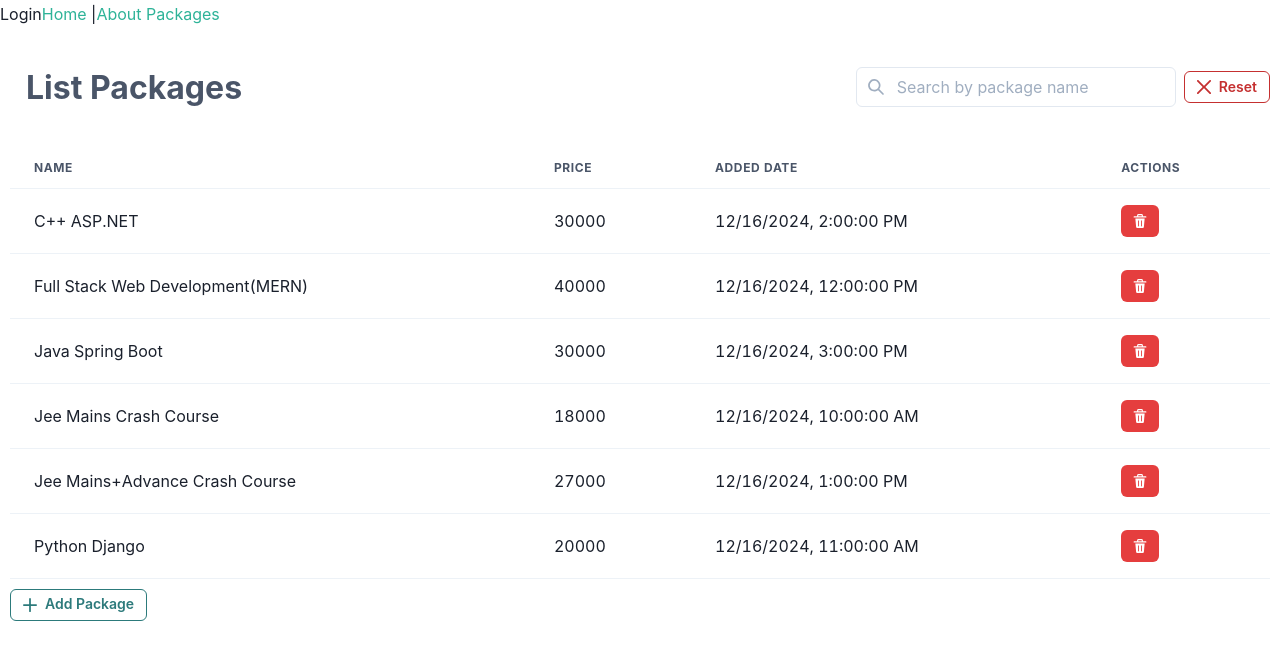
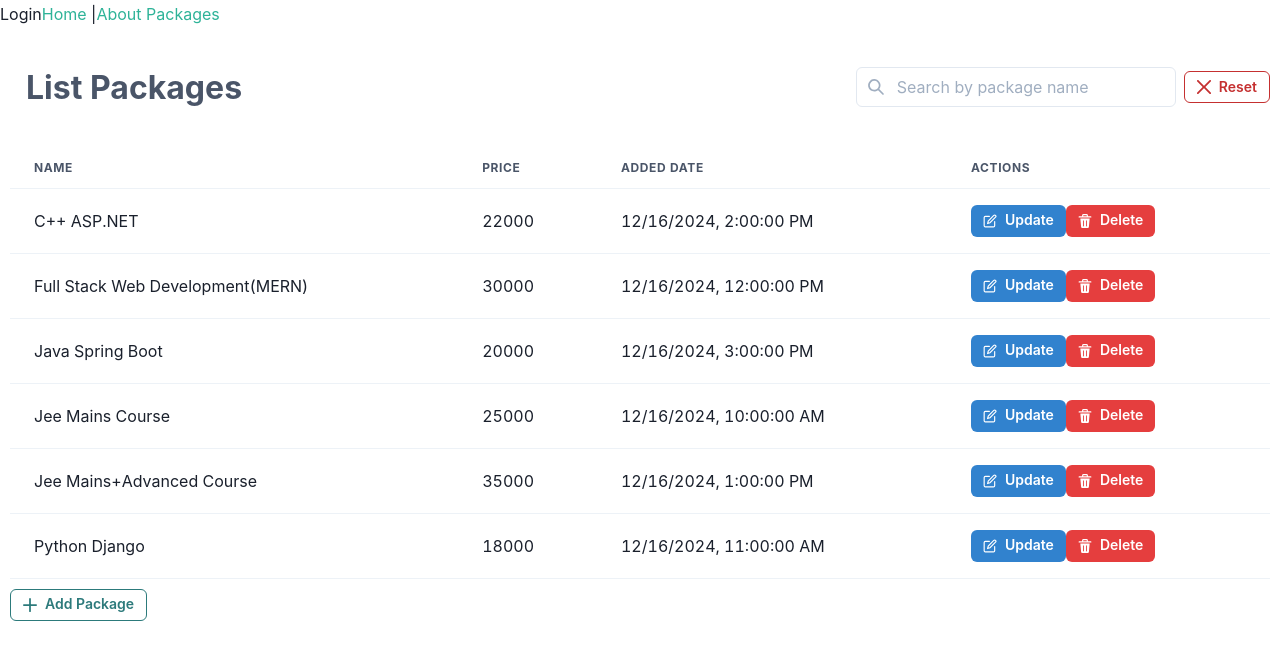
Before and after one commit to AnshulAgrawal999/my-redux-app, a React (Vite) app: page /packages in a window 1280 px wide. Shown: the top 660 px of the page. Built offline with nearby package versions, Linux system fonts and the light colour scheme.

Commit message:
fix update bug

```diff
--- a/src/pages/PackagesList.jsx
+++ b/src/pages/PackagesList.jsx
@@ -1,21 +1,23 @@
-import React, { useState , useEffect } from 'react';
+import React, { useState, useEffect } from 'react';
 import {
     Box, Text, Spacer, HStack, Input, InputGroup, InputLeftElement, Table, Tbody, Tr, Td, Thead, Th, Button,
-    Editable, EditableInput, EditablePreview
+    Modal, ModalOverlay, ModalContent, ModalHeader, ModalCloseButton, ModalBody, ModalFooter,
+    FormControl, FormLabel, Input as ChakraInput
 } from '@chakra-ui/react';
 
 import { AddIcon, DeleteIcon, SearchIcon, CloseIcon, EditIcon } from '@chakra-ui/icons';
 import { useDispatch, useSelector } from 'react-redux';
-import { addPackage, deletePackage, updatePackage , fetchPackagesFromAPI } from '../redux/packagesListSlice'; // Add updatePackage action
+import { addPackage, deletePackage, updatePackage, fetchPackagesFromAPI } from '../redux/packagesListSlice';
 
-import _ from 'lodash'  ;
+import _ from 'lodash';
 
 const PackagesList = () => {
     const [sortConfig, setSortConfig] = useState({ field: 'packageName', order: 'asc' });
     const [searchQuery, setSearchQuery] = useState('');
+    const [isModalOpen, setIsModalOpen] = useState(false);
+    const [selectedPackage, setSelectedPackage] = useState(null);
 
-    const { packages, status, error } = useSelector(state => state.packages)  ;
-
+    const { packages, status, error } = useSelector(state => state.packages);
     const dispatch = useDispatch();
 
     const getSortedAndFilteredPackages = () => {
@@ -60,10 +62,18 @@ const PackagesList = () => {
         dispatch(addPackage(newPackage));
     };
 
-    const handleUpdatePackage = (id, field, value) => {
-        dispatch(updatePackage({ id, field, value }));
+    const handleUpdatePackage = () => {
+        if (selectedPackage) {
+            dispatch(updatePackage(selectedPackage));
+            setIsModalOpen(false);
+            setSelectedPackage(null);
+        }
     };
 
+    const handleOpenModal = (pkg) => {
+        setSelectedPackage({ ...pkg });
+        setIsModalOpen(true);
+    };
 
     useEffect(() => {
         if (status === 'idle') {
@@ -117,28 +127,25 @@ const PackagesList = () => {
                 <Tbody>
                     {sortedPackages.map(pkg => (
                         <Tr key={pkg.id}>
-                            <Td>
-                                <Editable
-                                    defaultValue={pkg.packageName}
-                                    onSubmit={(value) => handleUpdatePackage(pkg.id, 'packageName', value)}
-                                >
-                                    <EditablePreview />
-                                    <EditableInput />
-                                </Editable>
-                            </Td>
-                            <Td>
-                                <Editable
-                                    defaultValue={pkg.price.toString()}
-                                    onSubmit={(value) => handleUpdatePackage(pkg.id, 'price', parseFloat(value))}
-                                >
-                                    <EditablePreview />
-                                    <EditableInput />
-                                </Editable>
-                            </Td>
+                            <Td>{pkg.packageName}</Td>
+                            <Td>{pkg.price}</Td>
                             <Td>{new Date(pkg.createdAt).toLocaleString()}</Td>
                             <Td>
-                                <Button size='sm' colorScheme='red' onClick={() => handleDelete(pkg.id)}>
-                                    <DeleteIcon />
+                                <Button
+                                    size="sm"
+                                    colorScheme="blue"
+                                    onClick={() => handleOpenModal(pkg)}
+                                    leftIcon={<EditIcon />}
+                                >
+                                    Update
+                                </Button>
+                                <Button
+                                    size="sm"
+                                    colorScheme="red"
+                                    onClick={() => handleDelete(pkg.id)}
+                                    leftIcon={<DeleteIcon />}
+                                >
+                                    Delete
                                 </Button>
                             </Td>
                         </Tr>
@@ -153,6 +160,38 @@ const PackagesList = () => {
                     </Button>
                 </HStack>
             </Box>
+
+            {/* Modal for updating package */}
+            <Modal isOpen={isModalOpen} onClose={() => setIsModalOpen(false)}>
+                <ModalOverlay />
+                <ModalContent>
+                    <ModalHeader>Edit Package</ModalHeader>
+                    <ModalCloseButton />
+                    <ModalBody>
+                        <FormControl>
+                            <FormLabel>Package Name</FormLabel>
+                            <ChakraInput
+                                value={selectedPackage?.packageName || ''}
+                                onChange={(e) => setSelectedPackage({ ...selectedPackage, packageName: e.target.value })}
+                            />
+                        </FormControl>
+                        <FormControl mt="1rem">
+                            <FormLabel>Price</FormLabel>
+                            <ChakraInput
+                                value={selectedPackage?.price || ''}
+                                onChange={(e) => setSelectedPackage({ ...selectedPackage, price: parseFloat(e.target.value) })}
+                                type="number"
+                            />
+                        </FormControl>
+                    </ModalBody>
+                    <ModalFooter>
+                        <Button colorScheme="blue" onClick={handleUpdatePackage}>
+                            Save
+                        </Button>
+                        <Button variant="ghost" onClick={() => setIsModalOpen(false)}>Cancel</Button>
+                    </ModalFooter>
+                </ModalContent>
+            </Modal>
         </Box>
     );
 };
--- a/src/redux/packagesListSlice.js
+++ b/src/redux/packagesListSlice.js
@@ -8,12 +8,12 @@ export const fetchPackagesFromAPI = createAsyncThunk(
           setTimeout(() => {
               // Replace with actual API response
               resolve([
-                  { id: 1, packageName: 'Jee Mains Crash Course', price: 18000, createdAt: '2024-12-16T10:00:00Z' },
-                  { id: 2, packageName: 'Full Stack Web Development(MERN)', price: 40000, createdAt: '2024-12-16T12:00:00Z' },
-                  { id: 3, packageName: 'Java Spring Boot', price: 30000, createdAt: '2024-12-16T15:00:00Z' },
-                  { id: 4, packageName: 'Python Django', price: 20000, createdAt: '2024-12-16T11:00:00Z' },
-                  { id: 5, packageName: 'C++ ASP.NET', price: 30000, createdAt: '2024-12-16T14:00:00Z' },
-                  { id: 6, packageName: 'Jee Mains+Advance Crash Course', price: 27000, createdAt: '2024-12-16T13:00:00Z' },
+                  { id: 1, packageName: 'Jee Mains Course', price: 25000, createdAt: '2024-12-16T10:00:00Z' },
+                  { id: 2, packageName: 'Full Stack Web Development(MERN)', price: 30000, createdAt: '2024-12-16T12:00:00Z' },
+                  { id: 3, packageName: 'Java Spring Boot', price: 20000, createdAt: '2024-12-16T15:00:00Z' },
+                  { id: 4, packageName: 'Python Django', price: 18000, createdAt: '2024-12-16T11:00:00Z' },
+                  { id: 5, packageName: 'C++ ASP.NET', price: 22000, createdAt: '2024-12-16T14:00:00Z' },
+                  { id: 6, packageName: 'Jee Mains+Advanced Course', price: 35000, createdAt: '2024-12-16T13:00:00Z' },
               ]);
           }, 500);
       });
@@ -37,12 +37,18 @@ const packagesSlice = createSlice({
         deletePackage(state, action) {
             state.packages = state.packages.filter(pkg => pkg.id !== action.payload);
         },
-        updatePackage(state, action) {
-            const { id, field, value } = action.payload;
-            const packageToUpdate = state.packages.find(pkg => pkg.id === id);
-            if (packageToUpdate) {
-                packageToUpdate[field] = value; // Update the package field with the new value
-            }
+
+        updatePackage: (state, action) => {
+          const { id, packageName, price } = action.payload;
+          const index = state.packages.findIndex(pkg => pkg.id === id);
+          if (index !== -1) {
+            // Mutate the package directly in the state
+            state.packages[index] = {
+              ...state.packages[index],
+              packageName,
+              price,
+            };
+          }
         },
     },
     extraReducers: (builder) => {
```
Lines whose indentation alone changed are shown as unchanged.
